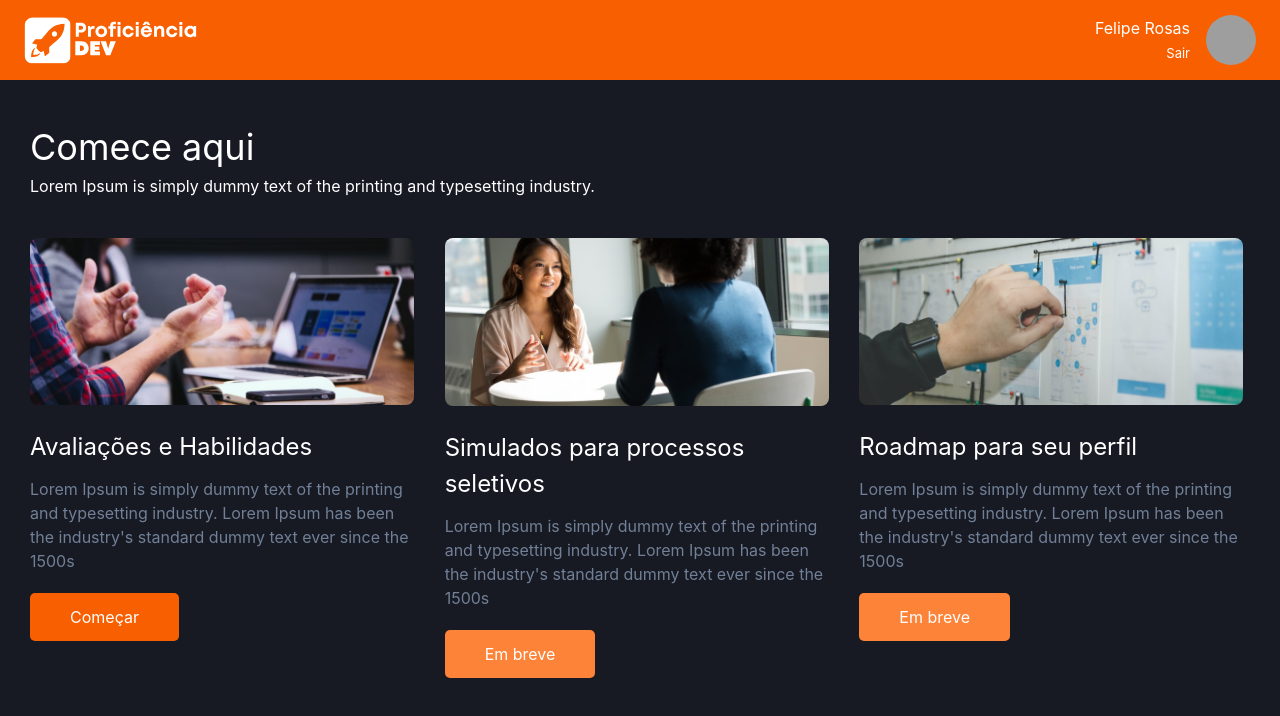
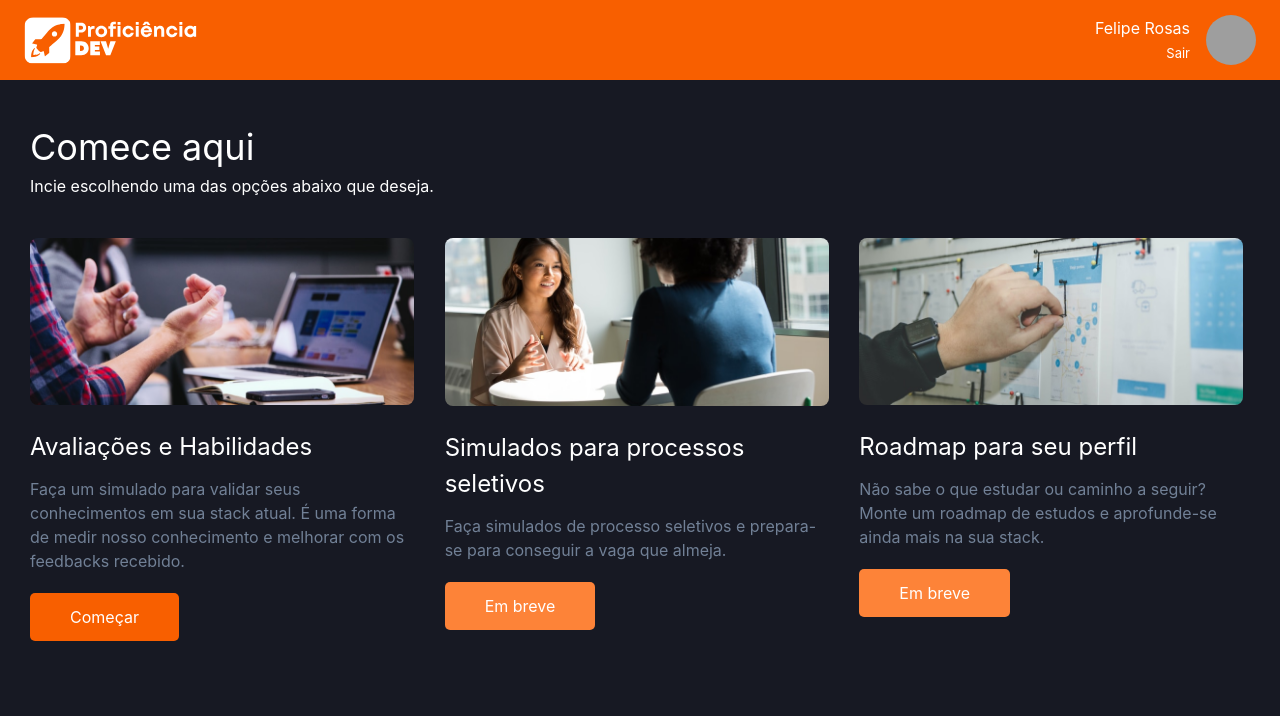
Before and after one commit to JessicaNathany/proficiencia-dev-frontend, a Next.js app: page /dashboard in a window 1280 px wide. Shown: the top 716 px of the page. Built offline with nearby package versions, Linux system fonts and the light colour scheme; grey boxes are pictures that could not be loaded.

Commit message:
alteração nos textos

```diff
--- a/src/pages/dashboard.tsx
+++ b/src/pages/dashboard.tsx
@@ -21,8 +21,7 @@ export default function Dashboard() {
           Comece aqui
         </Text>
         <Text as="h2" fontSize="1xl" mb="10">
-          Lorem Ipsum is simply dummy text of the printing and typesetting
-          industry.
+          Incie escolhendo uma das opções abaixo que deseja.
         </Text>
 
         <Grid templateColumns="repeat(3, 1fr)" gap={6}>
@@ -34,9 +33,7 @@ export default function Dashboard() {
                   Avaliações e Habilidades
                 </Text>
                 <Text color="gray.500">
-                  Lorem Ipsum is simply dummy text of the printing and
-                  typesetting industry. Lorem Ipsum has been the industry's
-                  standard dummy text ever since the 1500s
+                  Faça um simulado para validar seus conhecimentos em sua stack atual. É uma forma de medir nosso conhecimento e melhorar com os feedbacks recebido.
                 </Text>
               </Stack>
             </CardBody>
@@ -67,9 +64,7 @@ export default function Dashboard() {
                   Simulados para processos seletivos
                 </Text>
                 <Text color="gray.500">
-                  Lorem Ipsum is simply dummy text of the printing and
-                  typesetting industry. Lorem Ipsum has been the industry's
-                  standard dummy text ever since the 1500s
+                  Faça simulados de processo seletivos e prepara-se para conseguir a vaga que almeja.
                 </Text>
               </Stack>
             </CardBody>
@@ -98,9 +93,7 @@ export default function Dashboard() {
                   Roadmap para seu perfil
                 </Text>
                 <Text color="gray.500">
-                  Lorem Ipsum is simply dummy text of the printing and
-                  typesetting industry. Lorem Ipsum has been the industry's
-                  standard dummy text ever since the 1500s
+                  Não sabe o que estudar ou caminho a seguir? Monte um roadmap de estudos e aprofunde-se ainda mais na sua stack.
                 </Text>
               </Stack>
             </CardBody>
--- a/src/pages/index.tsx
+++ b/src/pages/index.tsx
@@ -23,7 +23,7 @@ export default function Home() {
         <Image src="/logo-white.svg" alt="logo" width={400} height={200} />
 
         <Text as="h2" fontSize="2xl">
-        Não importa onde você esteja em sua carreira como desenvolvedor, sempre há espaço para crescimento e aprimoramento
+        Não importa onde você esteja em sua carreira como desenvolvedor(a), sempre há espaço para crescimento e aprimoramento.
         Teste e aprimore suas habilidades, para se tornar um Dev de sucesso.
         </Text>
 
```
